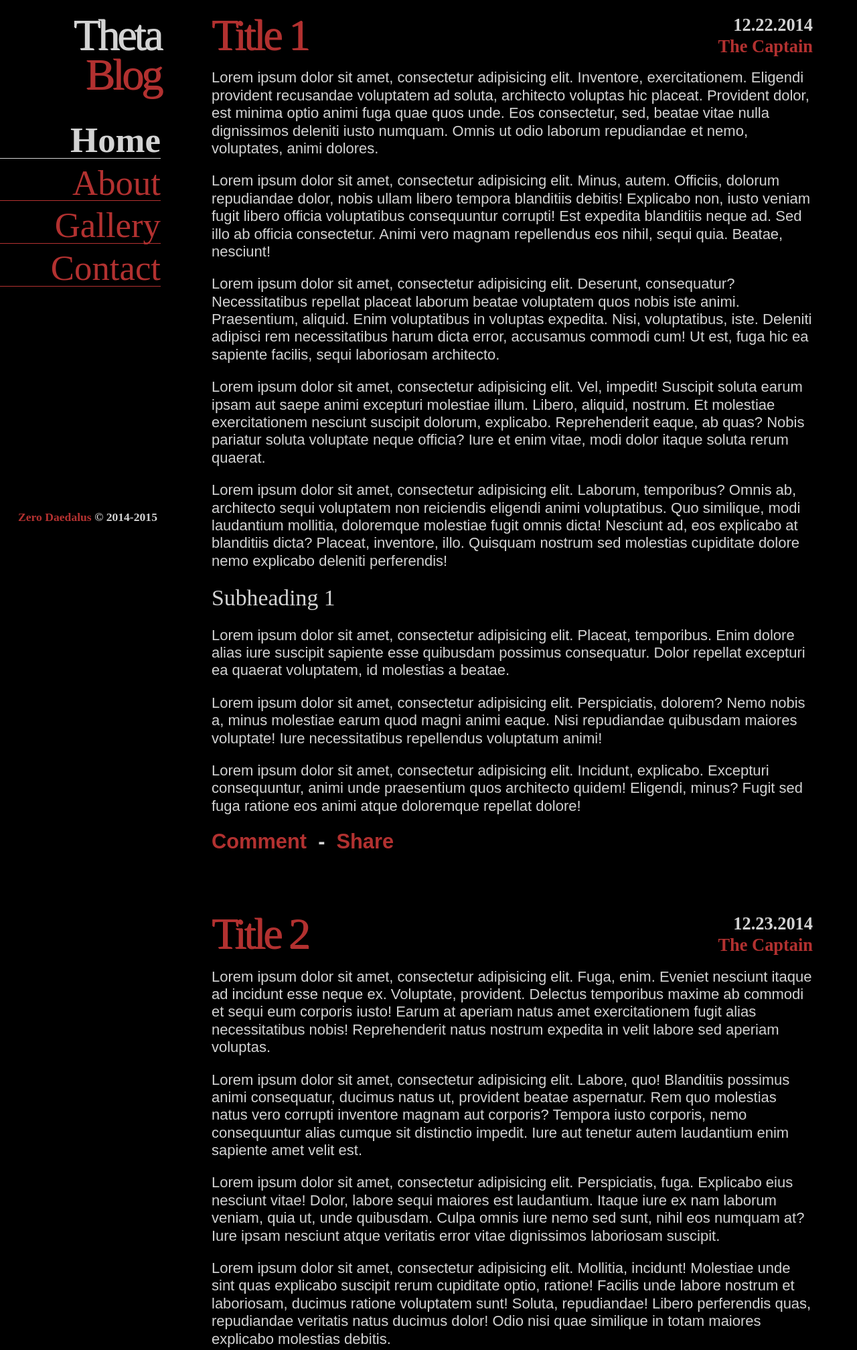
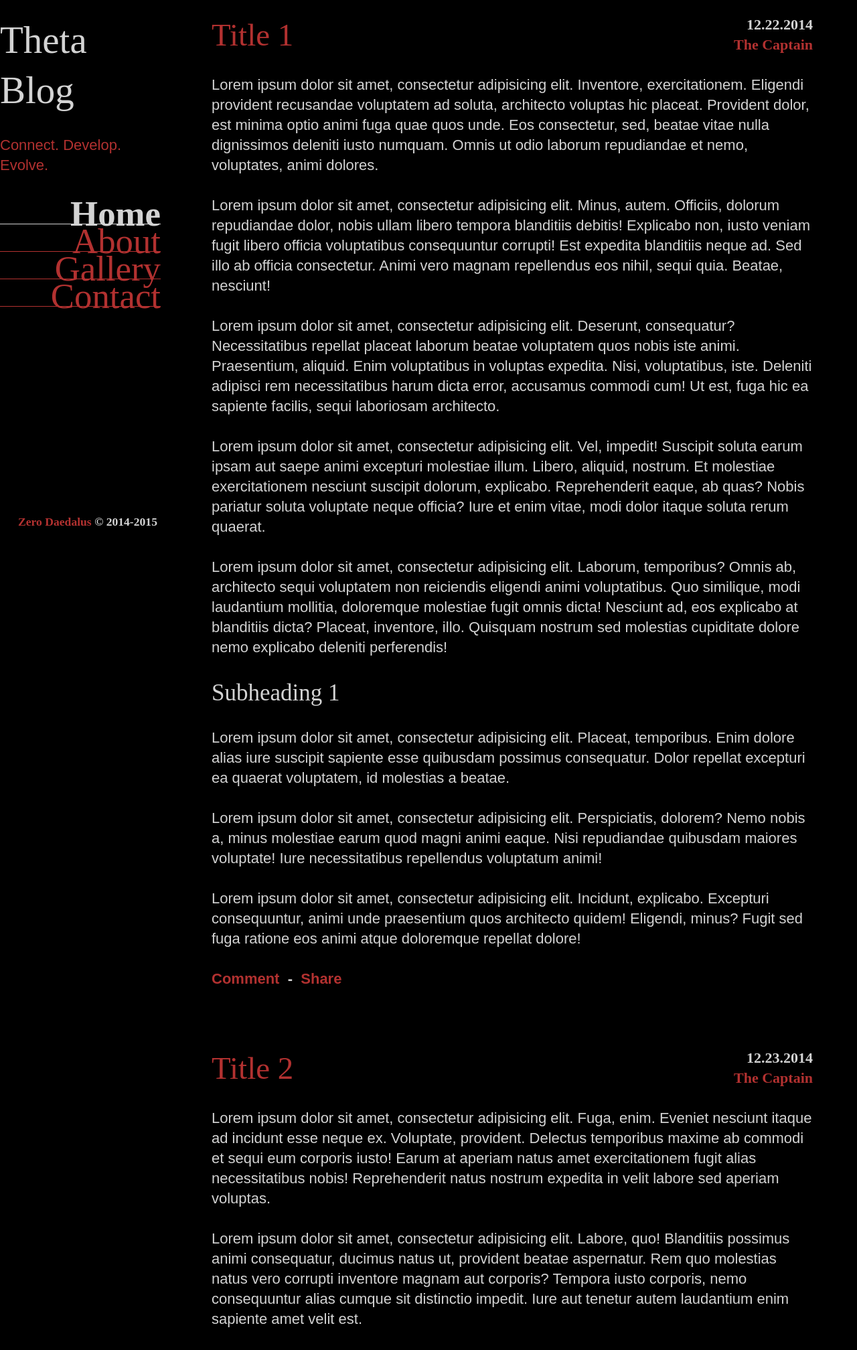
Before and after one commit to DaJoker29/Theta, a PHP site: page / in a window 1280 px wide. Shown: the top 2016 px of the page at 67% size. Run offline with PHP 8.4, Linux system fonts and the light colour scheme; some libraries are stand-ins or nearby versions; some web fonts are replaced.

Commit message:
Stabilize Vertical Rhythm
* Normalize Vertical Rhythm among global tags (next modules and layouts)

```diff
--- a/mockup/index.html
+++ b/mockup/index.html
@@ -10,8 +10,8 @@
     <div id="sidebar">
         <a href="#">
         <header id="site-header">
-            <span id="site-title">Theta</span>
-            <span id="site-tagline">Blog</span>
+            <h1 class="site-title">Theta Blog</h1>
+            <span class="site-tagline">Connect. Develop. Evolve.</span>
         </header>
         </a>
         <nav>
--- a/mockup/stylesheets/application.css
+++ b/mockup/stylesheets/application.css
@@ -1,8 +1,4 @@
-/* http://meyerweb.com/eric/tools/css/reset/
-   v2.0 | 20110126
-   License: none (public domain)
-*/
-/* line 6, ../../sass/core/_reset.scss */
+/* line 5, ../../../../../../var/lib/gems/1.9.1/gems/compass-core-1.0.1/stylesheets/compass/reset/_utilities.scss */
 html, body, div, span, applet, object, iframe,
 h1, h2, h3, h4, h5, h6, p, blockquote, pre,
 a, abbr, acronym, address, big, cite, code,
@@ -19,44 +15,58 @@ time, mark, audio, video {
   margin: 0;
   padding: 0;
   border: 0;
+  font: inherit;
   font-size: 100%;
-  font: inherit;
   vertical-align: baseline;
 }
 
-/* HTML5 display-role reset for older browsers */
-/* line 27, ../../sass/core/_reset.scss */
-article, aside, details, figcaption, figure,
-footer, header, hgroup, menu, nav, section {
-  display: block;
-}
-
-/* line 31, ../../sass/core/_reset.scss */
-body {
+/* line 22, ../../../../../../var/lib/gems/1.9.1/gems/compass-core-1.0.1/stylesheets/compass/reset/_utilities.scss */
+html {
   line-height: 1;
 }
 
-/* line 34, ../../sass/core/_reset.scss */
+/* line 24, ../../../../../../var/lib/gems/1.9.1/gems/compass-core-1.0.1/stylesheets/compass/reset/_utilities.scss */
 ol, ul {
   list-style: none;
 }
 
-/* line 37, ../../sass/core/_reset.scss */
-blockquote, q {
+/* line 26, ../../../../../../var/lib/gems/1.9.1/gems/compass-core-1.0.1/stylesheets/compass/reset/_utilities.scss */
+table {
+  border-collapse: collapse;
+  border-spacing: 0;
+}
+
+/* line 28, ../../../../../../var/lib/gems/1.9.1/gems/compass-core-1.0.1/stylesheets/compass/reset/_utilities.scss */
+caption, th, td {
+  text-align: left;
+  font-weight: normal;
+  vertical-align: middle;
+}
+
+/* line 30, ../../../../../../var/lib/gems/1.9.1/gems/compass-core-1.0.1/stylesheets/compass/reset/_utilities.scss */
+q, blockquote {
   quotes: none;
 }
-
-/* line 40, ../../sass/core/_reset.scss */
-blockquote:before, blockquote:after,
-q:before, q:after {
-  content: '';
+/* line 103, ../../../../../../var/lib/gems/1.9.1/gems/compass-core-1.0.1/stylesheets/compass/reset/_utilities.scss */
+q:before, q:after, blockquote:before, blockquote:after {
+  content: "";
   content: none;
 }
 
-/* line 45, ../../sass/core/_reset.scss */
-table {
-  border-collapse: collapse;
-  border-spacing: 0;
+/* line 32, ../../../../../../var/lib/gems/1.9.1/gems/compass-core-1.0.1/stylesheets/compass/reset/_utilities.scss */
+a img {
+  border: none;
+}
+
+/* line 116, ../../../../../../var/lib/gems/1.9.1/gems/compass-core-1.0.1/stylesheets/compass/reset/_utilities.scss */
+article, aside, details, figcaption, figure, footer, header, hgroup, main, menu, nav, section, summary {
+  display: block;
+}
+
+/* line 106, ../../../../../../var/lib/gems/1.9.1/gems/compass-core-1.0.1/stylesheets/compass/typography/_vertical_rhythm.scss */
+html {
+  font-size: 137.5%;
+  line-height: 1.36364em;
 }
 
 @font-face {
@@ -74,15 +84,9 @@ html {
   background: #000000;
   color: #D3D3D3;
   font-family: "Droid Sans", sans-serif;
-  font-size: 62.5%;
 }
 
-/* line 8, ../../sass/core/_global.scss */
-body {
-  font-size: 2.2em;
-}
-
-/* line 12, ../../sass/core/_global.scss */
+/* line 7, ../../sass/core/_global.scss */
 h1,
 h2,
 h3,
@@ -92,72 +96,81 @@ h6 {
   font-family: "BigJohn";
 }
 
+/* line 16, ../../sass/core/_global.scss */
+h1 {
+  font-size: 57px;
+  font-size: 2.59091rem;
+  line-height: 75px;
+  line-height: 3.40909rem;
+  margin: 0 auto 1.36364rem;
+}
+
 /* line 21, ../../sass/core/_global.scss */
-h1 {
-  font-size: 68.54px;
-  font-size: 6.854rem;
+h2 {
+  font-size: 47px;
+  font-size: 2.13636rem;
+  line-height: 60px;
+  line-height: 2.72727rem;
+  margin: 0 auto 1.36364rem;
 }
 
 /* line 26, ../../sass/core/_global.scss */
-h2 {
-  font-size: 50.63px;
-  font-size: 5.063rem;
+h3 {
+  font-size: 35px;
+  font-size: 1.59091rem;
+  line-height: 45px;
+  line-height: 2.04545rem;
+  margin: 0 auto 1.36364rem;
 }
 
-/* line 30, ../../sass/core/_global.scss */
-h3 {
-  font-size: 33.75px;
-  font-size: 3.375rem;
+/* line 31, ../../sass/core/_global.scss */
+h4 {
+  font-size: 29px;
+  font-size: 1.31818rem;
+  line-height: 45px;
+  line-height: 2.04545rem;
+  margin: 0 auto 1.36364rem;
 }
 
-/* line 34, ../../sass/core/_global.scss */
-h4 {
+/* line 36, ../../sass/core/_global.scss */
+h5 {
   font-size: 22px;
-  font-size: 2.2rem;
+  font-size: 1rem;
+  line-height: 30px;
+  line-height: 1.36364rem;
+  margin: 0 auto 1.36364rem;
 }
 
-/* line 38, ../../sass/core/_global.scss */
-h5 {
-  font-size: 15px;
-  font-size: 1.5rem;
-}
-
-/* line 42, ../../sass/core/_global.scss */
+/* line 41, ../../sass/core/_global.scss */
 h6 {
-  font-size: 10px;
-  font-size: 1rem;
+  font-size: 18px;
+  font-size: 0.81818rem;
+  line-height: 30px;
+  line-height: 1.36364rem;
+  margin: 0 auto 1.36364rem;
 }
 
 /* line 46, ../../sass/core/_global.scss */
-p {
-  margin-top: 1em;
-  margin-bottom: 1em;
-  display: block;
-  font-size: 22px;
-  font-size: 2.2rem;
+small {
+  font-size: 13px;
+  font-size: 0.59091rem;
+  line-height: 30px;
+  line-height: 1.36364rem;
 }
 
-/* line 53, ../../sass/core/_global.scss */
-small {
-  font-size: 10px;
-  font-size: 1rem;
+/* line 50, ../../sass/core/_global.scss */
+a {
+  text-decoration: none;
+  color: #B23130;
+}
+/* line 24, ../../../../../../var/lib/gems/1.9.1/gems/compass-core-1.0.1/stylesheets/compass/typography/links/_link-colors.scss */
+a:hover {
+  color: #D3D3D3;
 }
 
-/* line 57, ../../sass/core/_global.scss */
-a {
-  text-decoration: none;
-}
-
-/* line 61, ../../sass/core/_global.scss */
-a:visited,
-a:link {
-  color: #B23130;
-}
-
-/* line 66, ../../sass/core/_global.scss */
-a:hover,
-a:active {
-  color: #D3D3D3;
+/* line 55, ../../sass/core/_global.scss */
+p {
+  margin: 0 auto 1.36364rem;
 }
 
 /* line 1, ../../sass/layouts/_sidebar.scss */
@@ -170,16 +183,6 @@ a:active {
   max-width: 240px;
   height: 100%;
   overflow: hidden;
-}
-
-/* line 12, ../../sass/layouts/_sidebar.scss */
-#site-header {
-  text-align: right;
-  font-family: 'BigJohn';
-  font-size: 3em;
-  letter-spacing: -4px;
-  line-height: 90%;
-  text-shadow: 1px 1px;
 }
 
 /* line 1, ../../sass/layouts/_content.scss */
@@ -214,17 +217,17 @@ a:active {
 }
 
 /* line 1, ../../sass/layouts/_header.scss */
-#site-title {
+.site-title {
   color: #D3D3D3;
 }
 
 /* line 5, ../../sass/layouts/_header.scss */
-#site-header:hover > #site-tagline {
+#site-header:hover > .site-tagline {
   color: #D3D3D3;
 }
 
 /* line 9, ../../sass/layouts/_header.scss */
-#site-header:hover > #site-title {
+#site-header:hover > .site-title {
   color: #B23130;
 }
 
@@ -249,42 +252,28 @@ footer {
 
 /* line 6, ../../sass/modules/_posts.scss */
 .post-title {
-  text-align: right;
-  font-family: 'BigJohn';
-  font-size: 3em;
-  letter-spacing: -4px;
-  line-height: 90%;
-  text-shadow: 1px 1px;
+  display: inline-block;
 }
 
 /* line 10, ../../sass/modules/_posts.scss */
-.post-title {
-  display: inline-block;
-}
-
-/* line 14, ../../sass/modules/_posts.scss */
 .post-meta {
   float: right;
   font-family: 'SlimJoe';
   font-weight: bold;
-  font-size: 1.2em;
   text-align: right;
-  line-height: 1.2;
 }
 
-/* line 23, ../../sass/modules/_posts.scss */
+/* line 17, ../../sass/modules/_posts.scss */
 .post-body {
   clear: both;
-  font-size: 1.4em;
-  line-height: 1.2;
 }
 
-/* line 29, ../../sass/modules/_posts.scss */
+/* line 22, ../../sass/modules/_posts.scss */
 .post-actions {
   font-weight: bold;
 }
 
-/* line 33, ../../sass/modules/_posts.scss */
+/* line 26, ../../sass/modules/_posts.scss */
 .post-meta span {
   display: block;
 }
@@ -294,10 +283,9 @@ footer {
   text-align: center;
   font-family: 'SlimJoe';
   font-weight: bold;
-  font-size: 2.4em;
 }
 
-/* line 8, ../../sass/modules/_pagination.scss */
+/* line 7, ../../sass/modules/_pagination.scss */
 .pagination {
   display: inline-block;
   margin: 0 5em;
--- a/sass/application.scss
+++ b/sass/application.scss
@@ -1,7 +1,6 @@
 // Core
 @import "core/base";
 @import "core/mixins";
-@import "core/reset";
 @import "core/typography";
 @import "core/global";
 
--- a/sass/layouts/_header.scss
+++ b/sass/layouts/_header.scss
@@ -1,11 +1,11 @@
-#site-title {
+.site-title {
     color: $light-gray;
 }
 
-#site-header:hover > #site-tagline{
+#site-header:hover > .site-tagline{
     color: $light-gray;
 }
 
-#site-header:hover > #site-title {
+#site-header:hover > .site-title {
     color: $red;
 }
--- a/sass/layouts/_sidebar.scss
+++ b/sass/layouts/_sidebar.scss
@@ -8,7 +8,3 @@
     height: 100%;
     overflow: hidden;
 }
-
-#site-header {
-    @include top-lining;
-}
--- a/sass/modules/_pagination.scss
+++ b/sass/modules/_pagination.scss
@@ -2,7 +2,6 @@
     text-align: center;
     font-family: 'SlimJoe';
     font-weight: bold;
-    font-size: 2.4em;
 }
 
 .pagination {
```
Also changed, not shown: sass/core/_base.scss (+22 -1 lines), sass/core/_global.scss (+16 -28 lines), sass/core/_mixins.scss (+0 -9 lines), sass/core/_reset.scss (deleted, +0 -48 lines), sass/modules/_posts.scss (+1 -8 lines).
